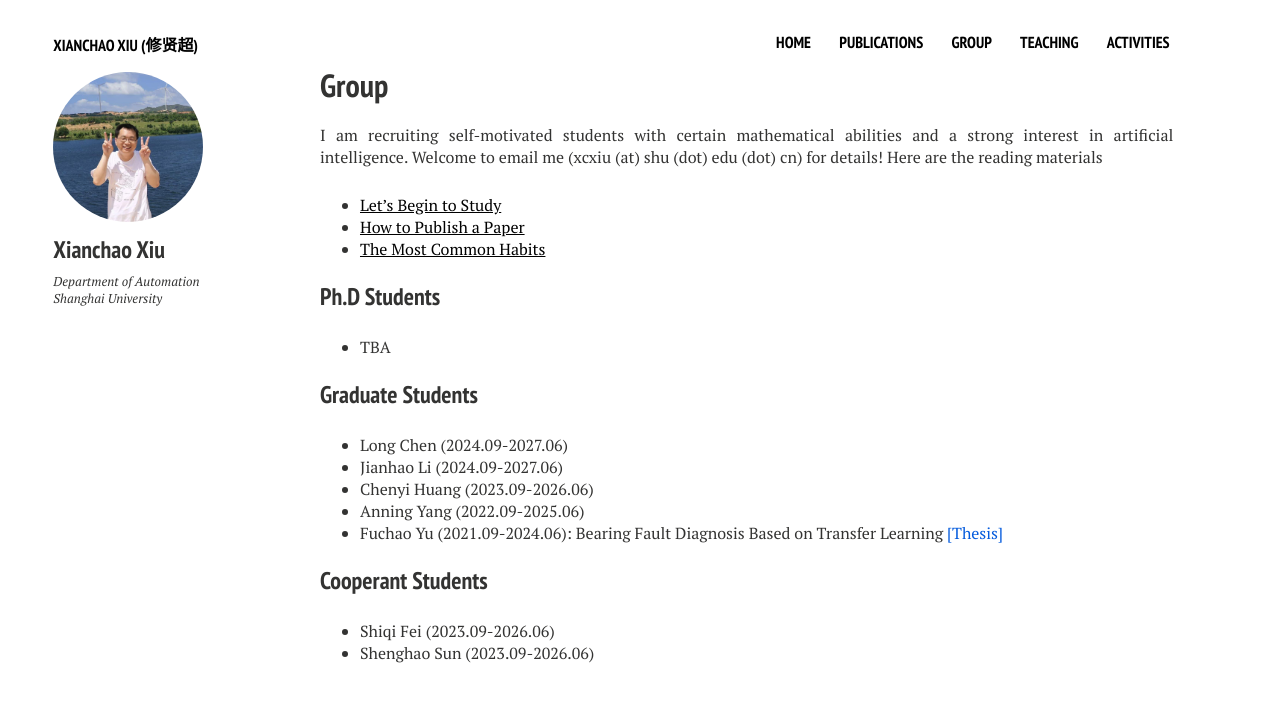
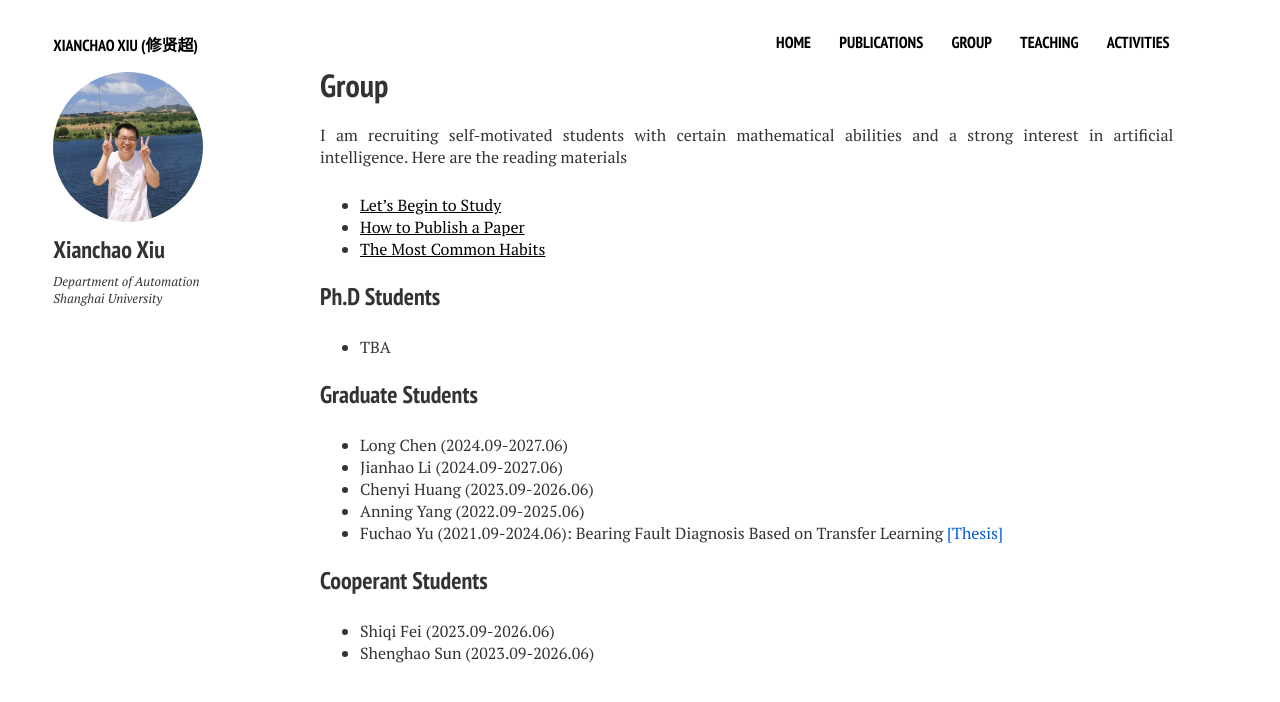
Before and after one commit to xianchaoxiu/xianchaoxiu.github.io, a Jekyll site: the page built from group/index.md, in a window 1280 px wide. Shown: the top 702 px of the page. Built offline with Jekyll 4.4.1, drawn with Linux system fonts in a browser that asks for light colours; nearby versions of some CDN libraries.

Commit message:
Update index.md

```diff
--- a/group/index.md
+++ b/group/index.md
@@ -7,7 +7,7 @@ comments: false
 share: false
 ---
 
-I am recruiting self-motivated students with certain mathematical abilities and a strong interest in artificial intelligence. Welcome to email me (xcxiu (at) shu (dot) edu (dot) cn) for details! Here are the reading materials
+I am recruiting self-motivated students with certain mathematical abilities and a strong interest in artificial intelligence. Here are the reading materials
 * <a href="../group/xiu.pdf" target="_blank" style="text-decoration:underline;"> Let's Begin to Study
 * <a href="../group/choi.pdf" target="_blank" style="text-decoration:underline;"> How to Publish a Paper
 * <a href="../group/brittman.pdf" target="_blank" style="text-decoration:underline;"> The Most Common Habits
```
